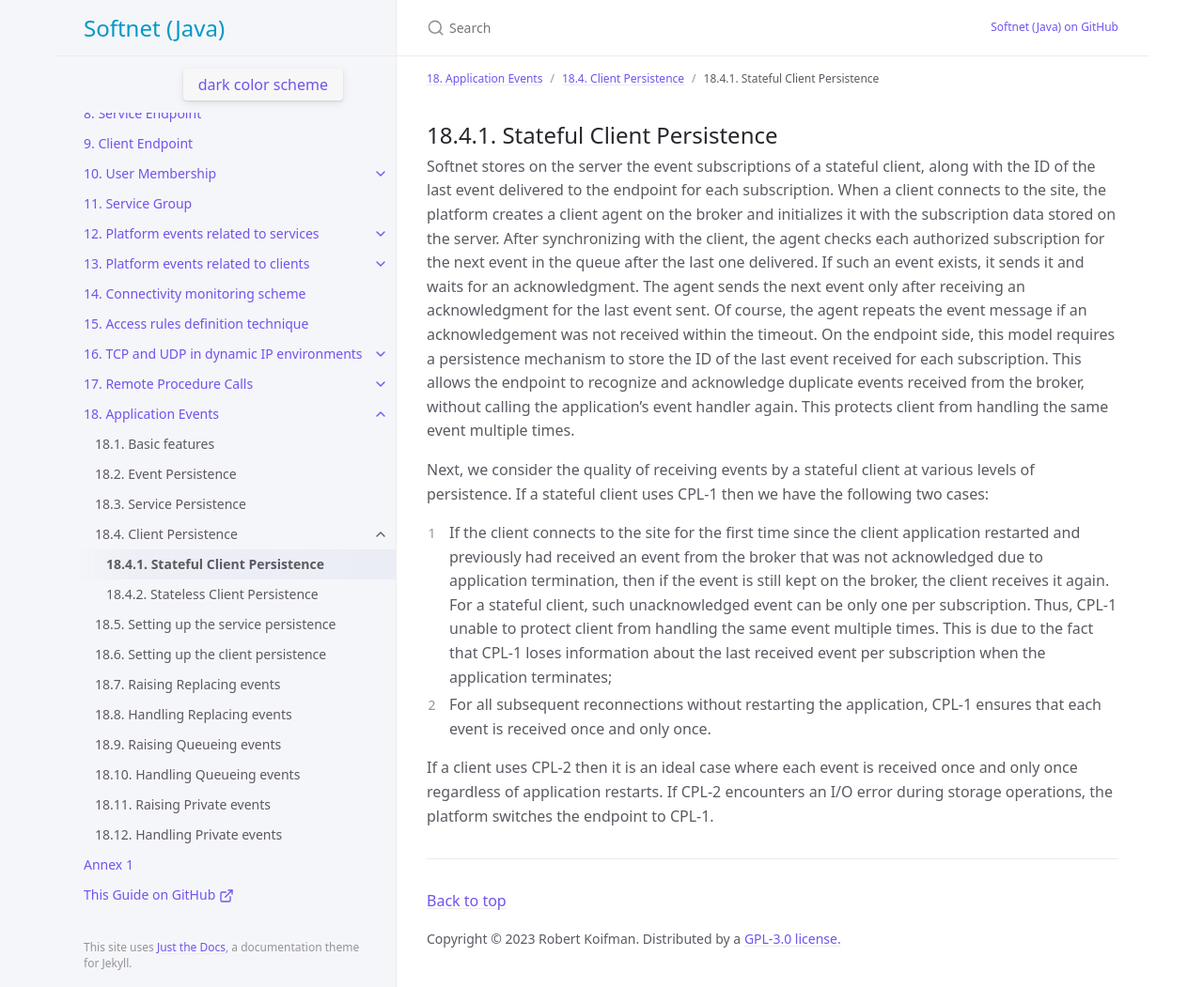
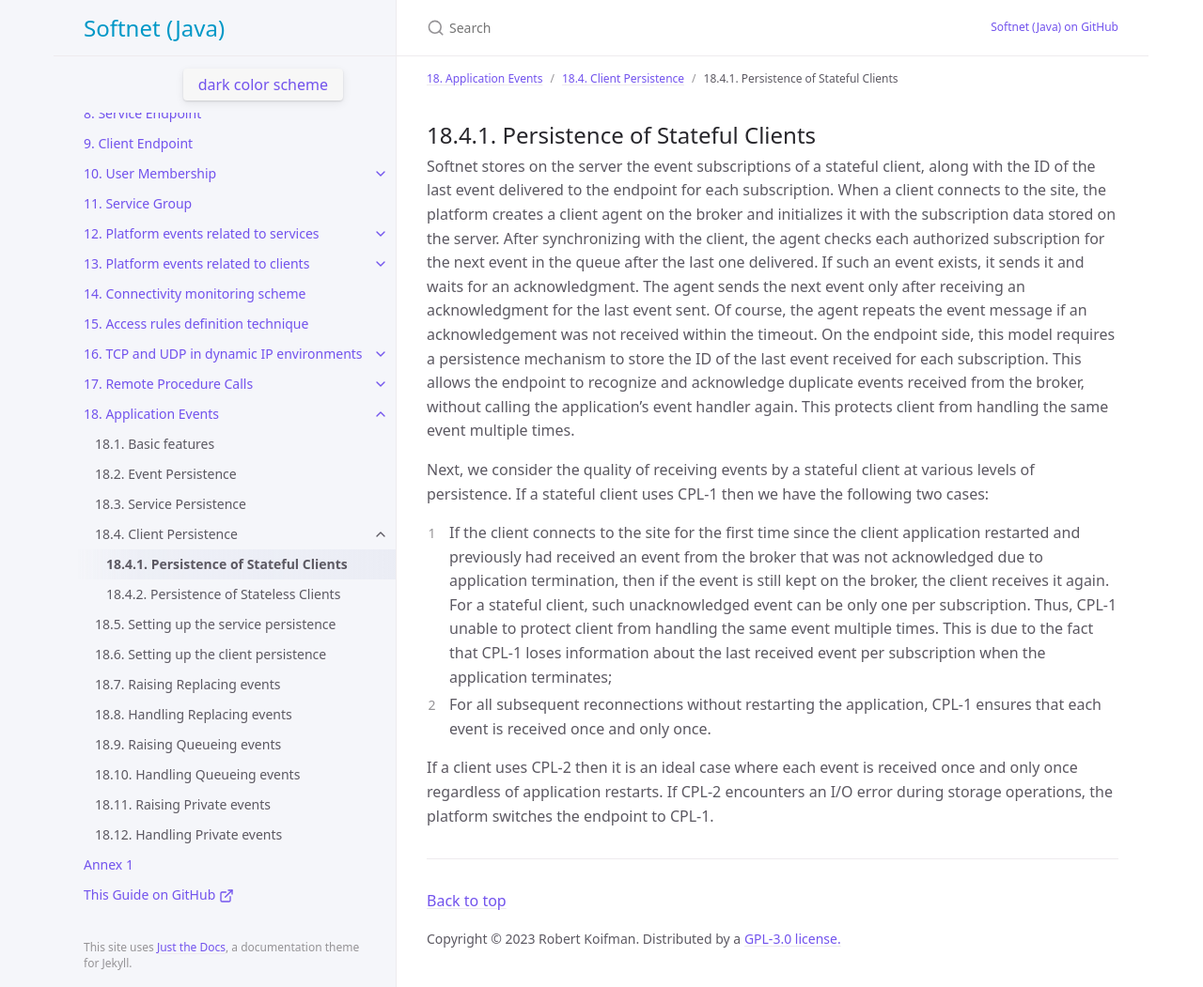
Before and after one commit to Softnet-Free/softnet-java, a Jekyll site: the page built from docs/application-events/sections/client-persistence/categories/stateful-client-persistence.md, in a window 1280 px wide and 1051 px high. Shown: the whole window at 94% size. Built offline with Jekyll 4.4.1, drawn with Linux system fonts in a browser that asks for light colours.

Commit message:
update to text

```diff
--- a/docs/application-events/sections/client-persistence/categories/stateful-client-persistence.md
+++ b/docs/application-events/sections/client-persistence/categories/stateful-client-persistence.md
@@ -1,12 +1,12 @@
 ---
 layout: default
-title: 18.4.1. Stateful Client Persistence
+title: 18.4.1. Persistence of Stateful Clients
 parent: 18.4. Client Persistence
 grand_parent: 18. Application Events
 nav_order: 1
 ---
 
-## 18.4.1. Stateful Client Persistence
+## 18.4.1. Persistence of Stateful Clients
 
 Softnet stores on the server the event subscriptions of a stateful client, along with the ID of the last event delivered to the endpoint for each subscription. When a client connects to the site, the platform creates a client agent on the broker and initializes it with the subscription data stored on the server. After synchronizing with the client, the agent checks each authorized subscription for the next event in the queue after the last one delivered. If such an event exists, it sends it and waits for an acknowledgment. The agent sends the next event only after receiving an acknowledgment for the last event sent. Of course, the agent repeats the event message if an acknowledgement was not received within the timeout. On the endpoint side, this model requires a persistence mechanism to store the ID of the last event received for each subscription. This allows the endpoint to recognize and acknowledge duplicate events received from the broker, without calling the application's event handler again. This protects client from handling the same event multiple times.
 
--- a/docs/application-events/sections/client-persistence/categories/stateless-client-persistence.md
+++ b/docs/application-events/sections/client-persistence/categories/stateless-client-persistence.md
@@ -1,12 +1,12 @@
 ---
 layout: default
-title: 18.4.2. Stateless Client Persistence
+title: 18.4.2. Persistence of Stateless Clients
 parent: 18.4. Client Persistence
 grand_parent: 18. Application Events
 nav_order: 2
 ---
 
-## 18.4.2. Stateless Client Persistence
+## 18.4.2. Persistence of Stateless Clients
 
 A stateless client is a guest client without an account on the site. Therefore, the site does not save the client's state when the connection to the client is lost. When a stateless client connects to the site, it provides information about each event subscription and the ID of the last event received under that subscription, if any. The broker creates a client agent and initializes it using the information provided. From this point on, the agent works in the same way as the agent of a stateful client as described in the previous section. That is, the agent checks each authorized subscription for the next event in the queue after the last one delivered. If such an event exists, it sends it and waits for an acknowledgment. The agent sends the next event only after receiving an acknowledgment for the last event sent. The agent repeats the event message if an acknowledgement was not received within the timeout.
 
```
